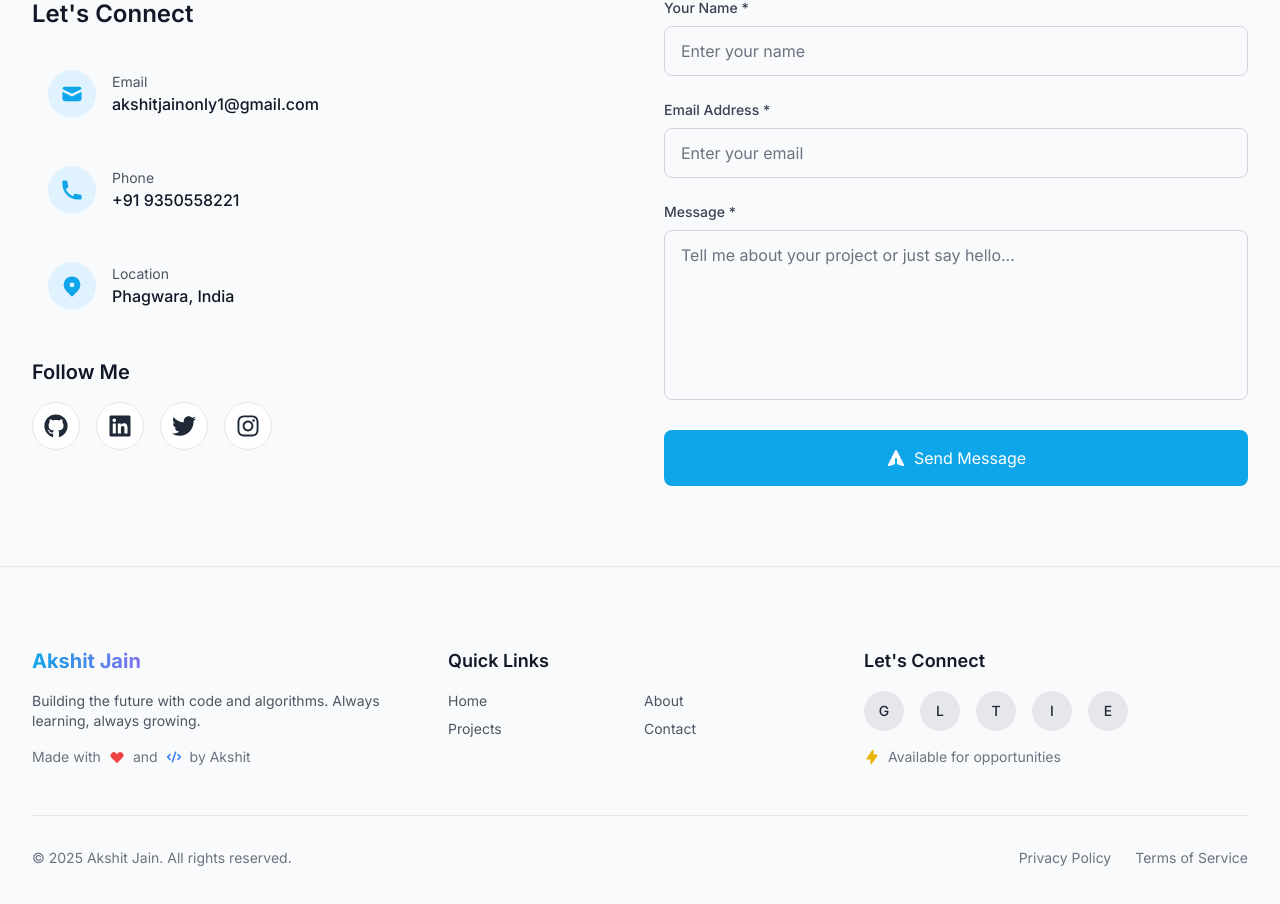
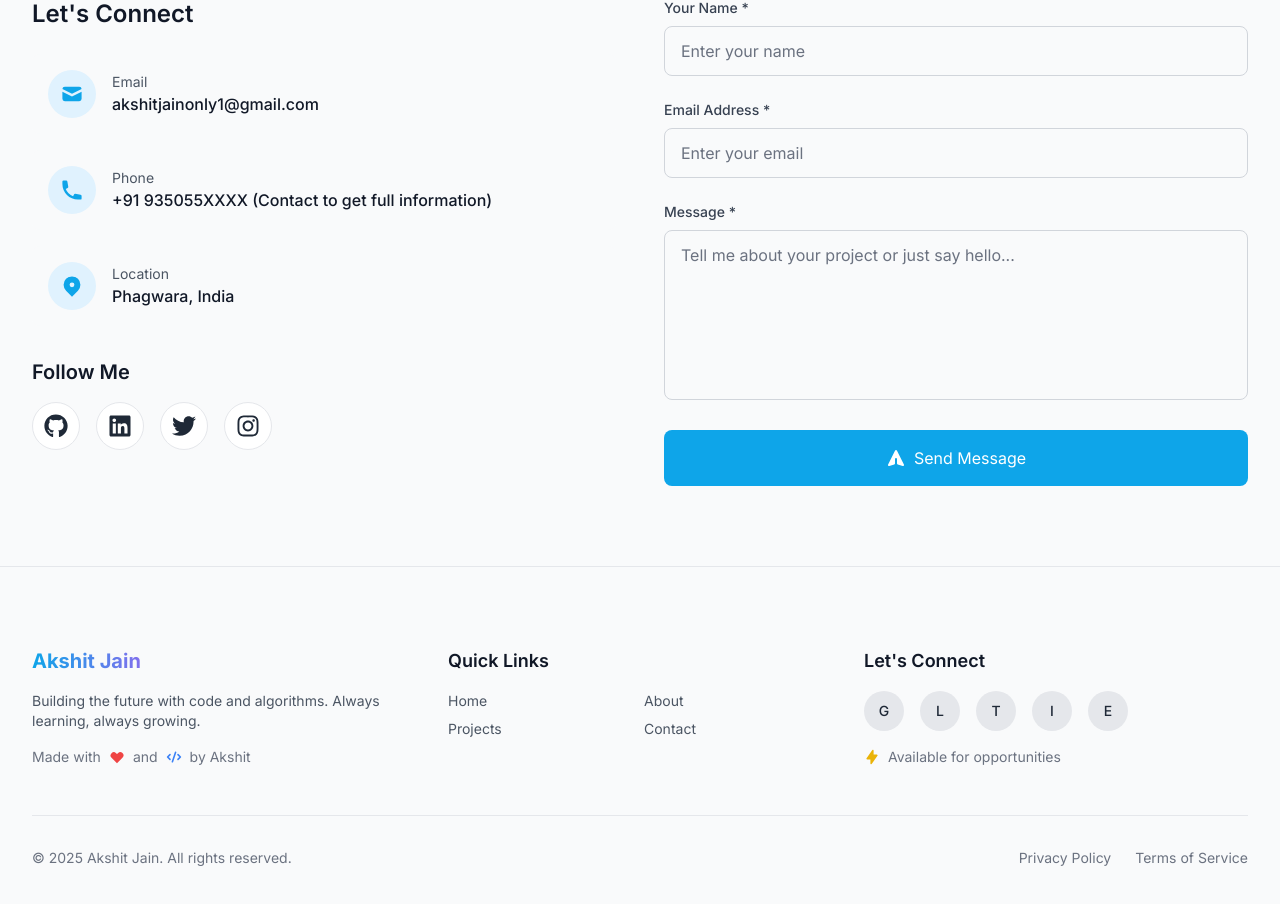
Before and after one commit to akshitjain1/Portfolio, a Next.js app: page / in a window 1280 px wide. Shown: the part 6582-7486 px from the top of the page. Built offline with nearby package versions, Linux system fonts and the light colour scheme; no server answers.

Commit message:
🔒 Privacy update: Mask phone number for security
- Changed phone display from full number to +91 935055XXXX
- Added contact instruction for full information
- Protects personal data while maintaining professional contact options
- Ensures privacy on public portfolio website

```diff
--- a/src/data/portfolio.ts
+++ b/src/data/portfolio.ts
@@ -6,7 +6,7 @@ export const personalInfo: PersonalInfo = {
   title: "Aspiring Machine Learning Engineer | Debugging for joy | Rhythm-Coded Thinker",
   tagline: "Hi, I'm Akshit Jain",
   email: "akshitjainonly1@gmail.com",
-  phone: "+91 9350558221",
+  phone: "+91 935055XXXX (Contact to get full information)",
   location: "Phagwara, India",
   bio: "I'm a BTech CSE (ML) student at LPU with a passion for Machine Learning and problem-solving. When I'm not coding, you'll find me listening to music or exploring new AI/ML concepts. I have a hunger for perfection and believe that learning never stops. Currently building innovative solutions while mastering the art of turning coffee into code. Active in competitive programming with a focus on DSA and LeetCode challenges.",
   profileImage: "/profile.jpg",
```
